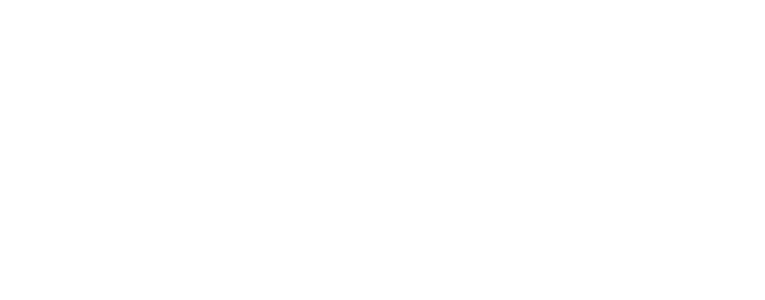
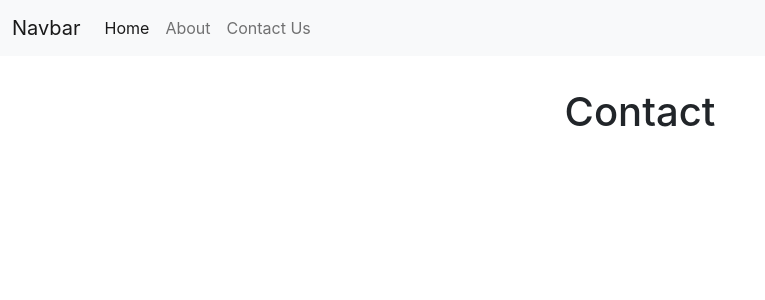
Before and after one commit to Vavarooks/ArtPorfolio, a React (Create React App) app in the folder client/: page /contact in a window 1280 px wide. Before the commit this address had no page. Shown: the top 300 px of the page, without its empty margins (0-765 px from the left). Built offline with nearby package versions, Linux system fonts and the light colour scheme.

Commit message:
Adding an About, Contact, and navbar

```diff
--- a/client/src/App.js
+++ b/client/src/App.js
@@ -1,13 +1,37 @@
-
 import './App.css';
-import { Routes, Route } from 'react-router-dom';
+import { Link, Routes, Route } from 'react-router-dom';
 import Main from './views/Main'
+import Contact from './views/Contact'
+import About from './views/About'
 
 function App() {
   return (
     <div className="App">
+      <nav className="navbar navbar-expand-lg bg-light">
+        <div className="container-fluid">
+          <a className="navbar-brand" href="#">Navbar</a>
+          <button className="navbar-toggler" type="button" data-bs-toggle="collapse" data-bs-target="#navbarNav" aria-controls="navbarNav" aria-expanded="false" aria-label="Toggle navigation">
+            <span className="navbar-toggler-icon"></span>
+          </button>
+          <div className="collapse navbar-collapse" id="navbarNav">
+            <ul className="navbar-nav">
+              <li className="nav-item">
+                <Link className="nav-link active" aria-current="page" to={'/'}>Home</Link>
+              </li>
+              <li className="nav-item">
+                <Link className="nav-link" to={'/about'}>About</Link>
+              </li>
+              <li className="nav-item">
+                <Link className="nav-link" to={'/contact'}>Contact Us</Link>
+              </li>
+            </ul>
+          </div>
+        </div>
+      </nav>
       <Routes>
-        <Route path='/' element={<Main/>}/>
+        <Route path='/' element={<Main />}/>
+        <Route path='/contact' element={<Contact />}/>
+        <Route path='/about' element={<About />}/>
       </Routes>
     </div>
   );
--- /dev/null
+++ b/client/src/views/Contact.jsx
@@ -0,0 +1,17 @@
+import React from 'react';
+import {Link} from 'react-router-dom';
+
+
+const Contact = () => {
+
+    return (
+        <>
+            <div className='container d-block mx-auto w-50 my-3 p-3' >
+                <h1>Contact</h1>
+            </div>
+        </>
+    )
+
+}
+
+export default Contact
--- a/client/src/views/Main.jsx
+++ b/client/src/views/Main.jsx
@@ -5,6 +5,7 @@ const Main = () => {
 
     return (
         <>
+
             <div className='container d-block mx-auto w-50 my-3 p-3' >
                 <div id="carouselExampleControls" className="carousel slide" data-bs-ride="carousel">
                     <div className="carousel-inner">
@@ -12,7 +13,7 @@ const Main = () => {
                             <img src={process.env.PUBLIC_URL + '/frog-pirate.jpg'} className="d-block w-100 img-fluid" alt="..."/>
                         </div>
                         <div className="carousel-item">
-                            <img src={process.env.PUBLIC_URL + '/advanced-perspective.jpg'} className="d-block w-100 img-fluid" alt="..."/>
+                            <img src={process.env.PUBLIC_URL + '/advance-perspective.jpg'} className="d-block w-100 img-fluid" alt="..."/>
                         </div>
                         <div className="carousel-item">
                             <img src={process.env.PUBLIC_URL + '/vehicle-armor-design.jpg'} className="d-block w-100 img-fluid" alt="..."/>
@@ -30,7 +31,7 @@ const Main = () => {
                 <div className="row row-cols-1 row-cols-md-2 g-4">
                     <div className="col">
                         <div className="card">
-                            <img src="..." className="card-img-top img-fluid" alt="..." />
+                            <img src={process.env.PUBLIC_URL + '/advance-perspective.jpg'} className="card-img-top img-fluid" alt="..." />
                             <div className="card-body">
                                 <h5 className="card-title">Card title</h5>
                                 <p className="card-text">This is a longer card with supporting text below as a natural lead-in to additional content. This content is a little bit longer.</p>
@@ -39,7 +40,7 @@ const Main = () => {
                     </div>
                     <div className="col">
                         <div className="card">
-                            <img src="..." className="card-img-top img-fluid" alt="..." />
+                            <img src={process.env.PUBLIC_URL + '/frog-pirate.jpg'} className="card-img-top img-fluid" alt="..." />
                             <div className="card-body">
                                 <h5 className="card-title">Card title</h5>
                                 <p className="card-text">This is a longer card with supporting text below as a natural lead-in to additional content. This content is a little bit longer.</p>
```
